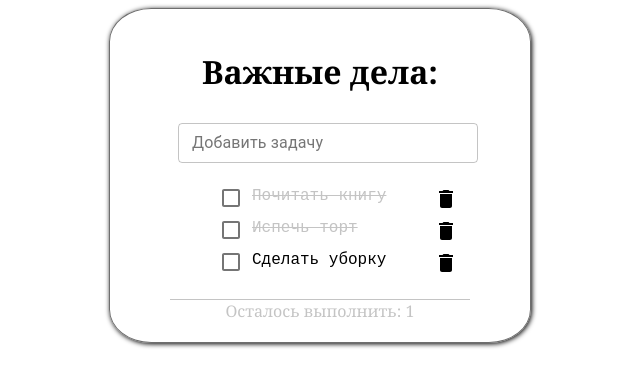
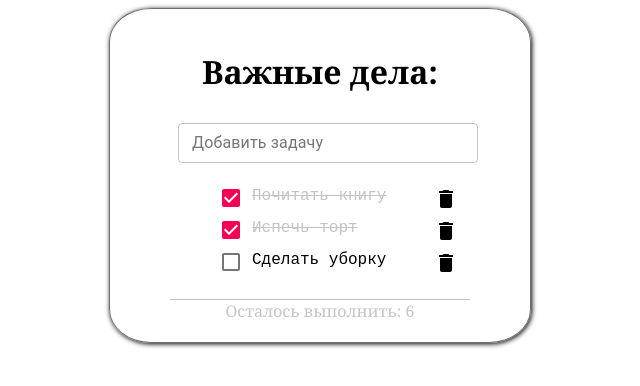
Before and after one commit to WebHeroSchool/todovalya, a React (Create React App) app: page / in a window 1280 px wide. Shown: the top 386 px of the page, without its empty margins (320-960 px from the left). Built offline with nearby package versions, Linux system fonts and the light colour scheme.

Commit message:
setState

```diff
--- a/src/components/App/App.js
+++ b/src/components/App/App.js
@@ -9,20 +9,35 @@
 		items: [
 			{
 				value: 'Почитать книгу',
-				isDone: true
+				isDone: true,
+				id: 1
 			},
 			{
 				value: 'Испечь торт',
-				isDone: true
+				isDone: true,
+				id: 2
 			},
 			{
 				value: 'Сделать уборку',
-				isDone: false
+				isDone: false,
+				id: 3
 			}
-		]
+		],
+		count: 6
 	};
 
-	onClickDone = isDone => console.log(isDone);
+	onClickDone = id => {
+		const newItemList = this.state.items.map(item => {
+			const newItem = { ...item };
+			if (item.id === id) {
+				newItem.isDone = !item.isDone;
+			}
+
+			return newItem;
+		});
+
+		this.setState({ items: newItemList });
+	};
 
 	render() {
 		return (
@@ -30,7 +45,7 @@
 				<h1 className={styles.title}>Важные дела:</h1>
 				<InputItem />
 				<ItemList items={this.state.items} onClickDone={this.onClickDone} />
-				<Footer count={1} />
+				<Footer count={this.state.count} />
 			</div >);
 	}
 };
--- a/src/components/Footer/Footer.js
+++ b/src/components/Footer/Footer.js
@@ -1,7 +1,7 @@
 import React from 'react';
 import styles from './Footer.module.css';
 
-const Footer = ({ count }) => (
+const Footer = ({ count, onClickFooter }) => (
 	<div className={styles.text}>
 		Осталось выполнить: {count}
 	</div>);
--- a/src/components/ItemList/ItemList.js
+++ b/src/components/ItemList/ItemList.js
@@ -9,12 +9,15 @@
 		<li className={styles.list} key={item.value}>
 			<div className={styles.check}>
 				<Checkbox
-					onClick={() => onClickDone(item.isDone)}
+					checked={item.isDone}
+					tabIndex={-1}
+					onClick={() => onClickDone(item.id)}
 				/>
 			</div>
 			<Item
 				value={item.value}
 				isDone={item.isDone}
+				id={item.id}
 			/>
 			<div className={styles.delete}>
 				<DeleteIcon />
```
